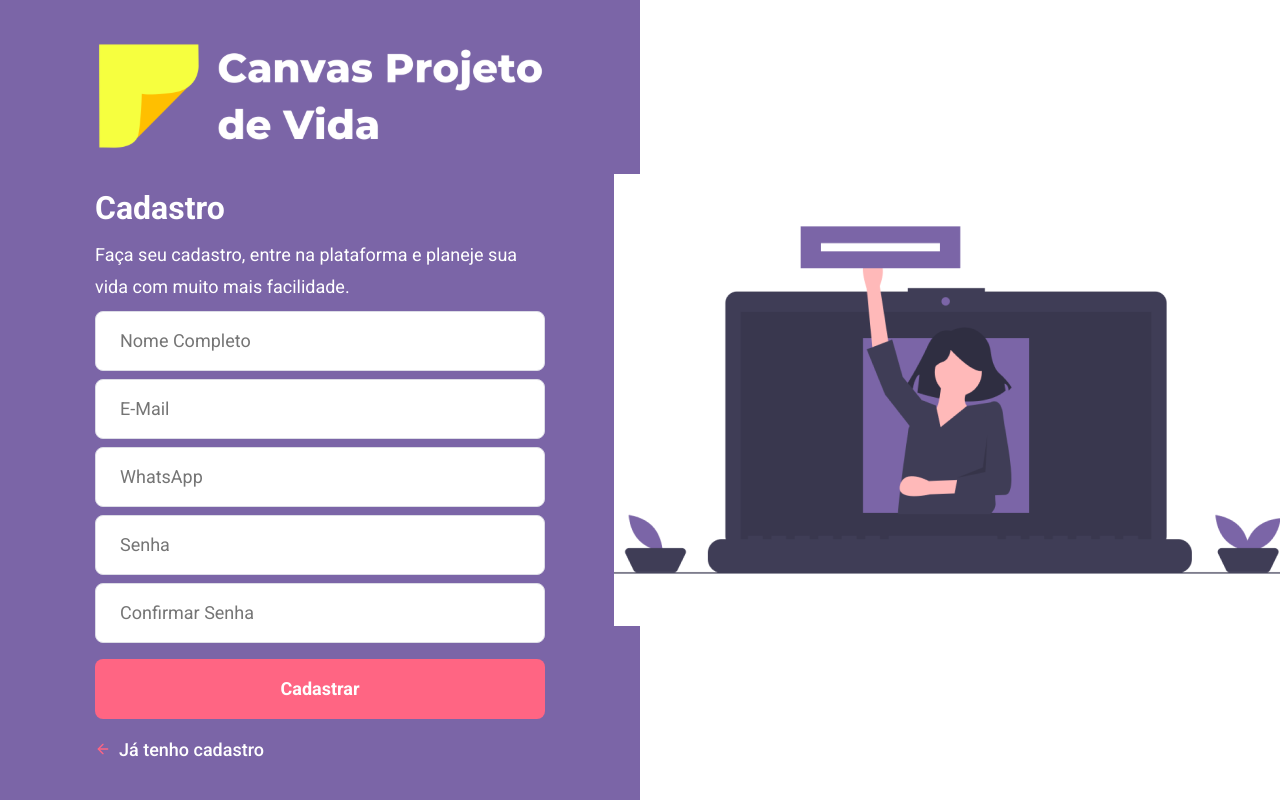
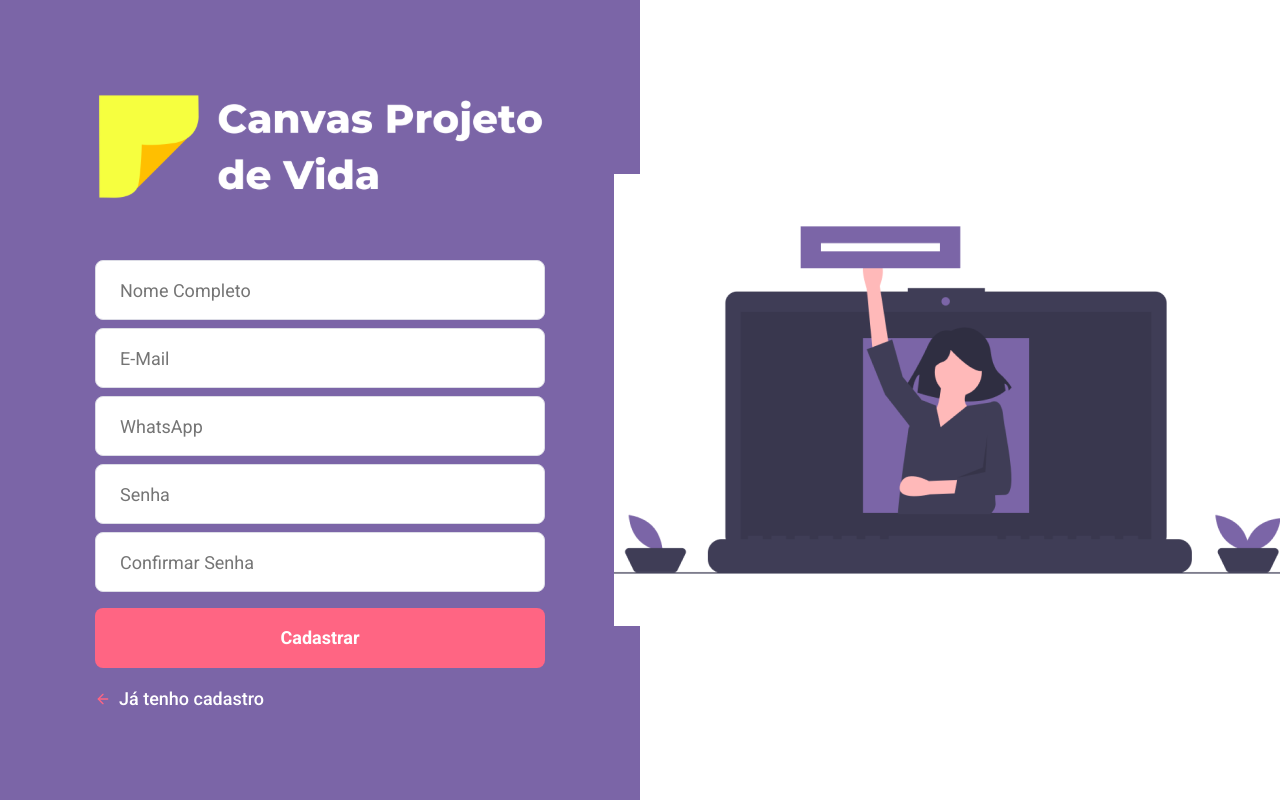
Before and after one commit to julioc98/canvas, a React (Create React App) app in the folder frontend/: page /register in a window 1280 px wide. Shown: the top 800 px of the page. Built offline with nearby package versions, Linux system fonts and the light colour scheme.

Commit message:
fix page register

```diff
--- a/frontend/src/pages/Register/index.js
+++ b/frontend/src/pages/Register/index.js
@@ -41,10 +41,7 @@ export default function Register() {
         <div className="register-container">
             <div className="content">
                 <section>
-                    <img src={logoImg} alt="Be The Hero" />
-
-                    <h1>Cadastro</h1>
-                    <p>Faça seu cadastro, entre na plataforma e planeje sua vida com muito mais facilidade.</p>
+                    <img className="logo" src={logoImg} alt="Canvas Projeto de Vida" />
                     <form onSubmit={handleRegister}>
                         <input
                             placeholder="Nome Completo"
--- a/frontend/src/pages/Register/styles.css
+++ b/frontend/src/pages/Register/styles.css
@@ -61,3 +61,8 @@
     align-items: center;
     justify-content: center;
 }
+
+.logo{
+    width: 50%;
+    margin-bottom: 10%;
+}
```
